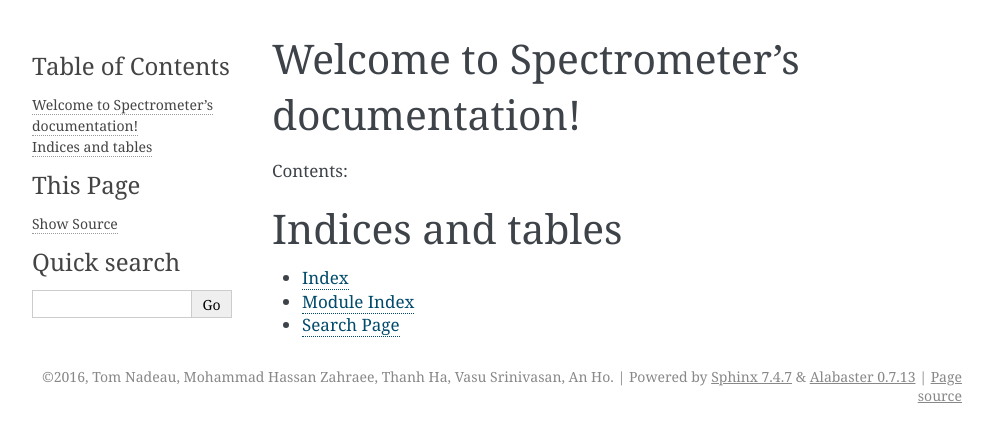
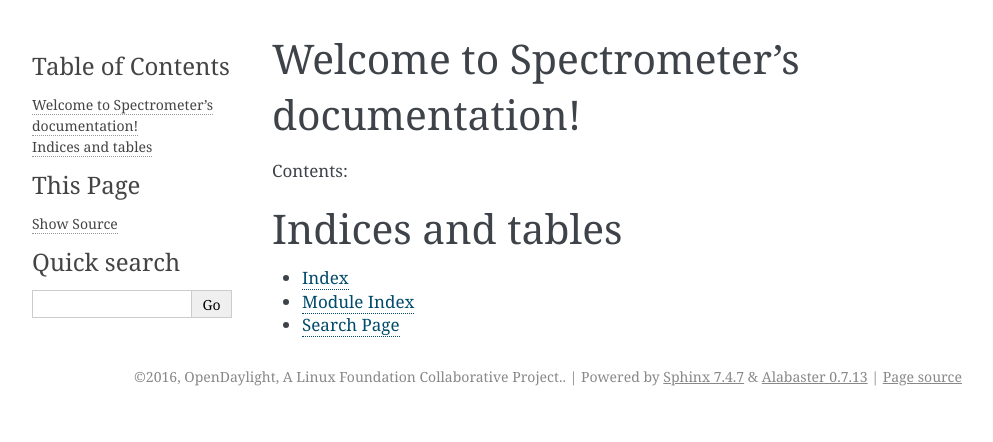
Before and after one commit to opendaylight/spectrometer, a Sphinx documentation site: the page built from docs/source/index.rst, in a window 1280 px wide. Shown: the top 442 px of the page, without its empty margins (148-1141 px from the left). Built offline with Sphinx 7.4.7, drawn with Linux system fonts in a browser that asks for light colours.

Commit message:
Set copyright string to OpenDaylight
Change-Id: I5a270d89962f25238811c657347f5e759c34fa10
Signed-off-by: Thanh Ha <thanh.ha@linuxfoundation.org>

```diff
--- a/docs/source/conf.py
+++ b/docs/source/conf.py
@@ -52,7 +52,7 @@
 
 # General information about the project.
 project = 'Spectrometer'
-copyright = '2016, Tom Nadeau, Mohammad Hassan Zahraee, Thanh Ha, Vasu Srinivasan, An Ho'
+copyright = '2016, OpenDaylight, A Linux Foundation Collaborative Project.'
 author = 'Tom Nadeau, Mohammad Hassan Zahraee, Thanh Ha, Vasu Srinivasan, An Ho'
 
 # The version info for the project you're documenting, acts as replacement for
```
